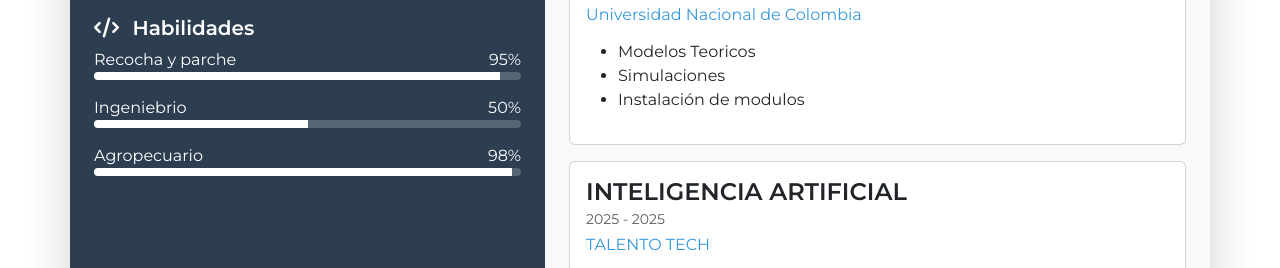
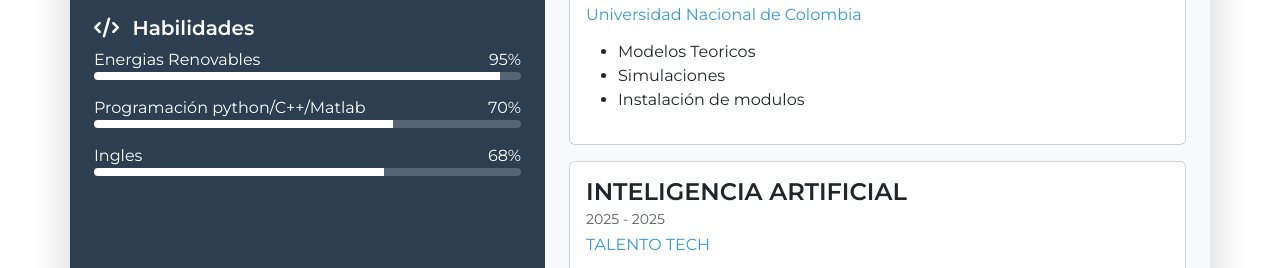
Before and after one commit to SergioCutiva/SergioCutiva.github.io, a plain HTML site: page index.html in a window 1280 px wide. Shown: the part 658-926 px from the top of the page. Drawn offline with nearby package versions, Linux system fonts and the light colour scheme.

Commit message:
Habilidades

```diff
--- a/index.html
+++ b/index.html
@@ -92,7 +92,7 @@
             </h5>
             <div class="skill mb-3">
               <div class="d-flex justify-content-between">
-                <span>Recocha y parche</span>
+                <span>Energias Renovables</span>
                 <span>95%</span>
               </div>
               <div class="progress" style="height: 8px">
@@ -101,20 +101,20 @@
             </div>
             <div class="skill mb-3">
               <div class="d-flex justify-content-between">
-                <span>Ingeniebrio</span>
-                <span>50%</span>
+                <span>Programación python/C++/Matlab</span>
+                <span>70%</span>
               </div>
               <div class="progress" style="height: 8px">
-                <div class="progress-bar" style="width: 50%"></div>
+                <div class="progress-bar" style="width: 70%"></div>
               </div>
             </div>
             <div class="skill mb-3">
               <div class="d-flex justify-content-between">
-                <span>Agropecuario</span>
-                <span>98%</span>
+                <span>Ingles</span>
+                <span>68%</span>
               </div>
               <div class="progress" style="height: 8px">
-                <div class="progress-bar" style="width: 98%"></div>
+                <div class="progress-bar" style="width: 68%"></div>
               </div>
             </div>
           </section>
```
